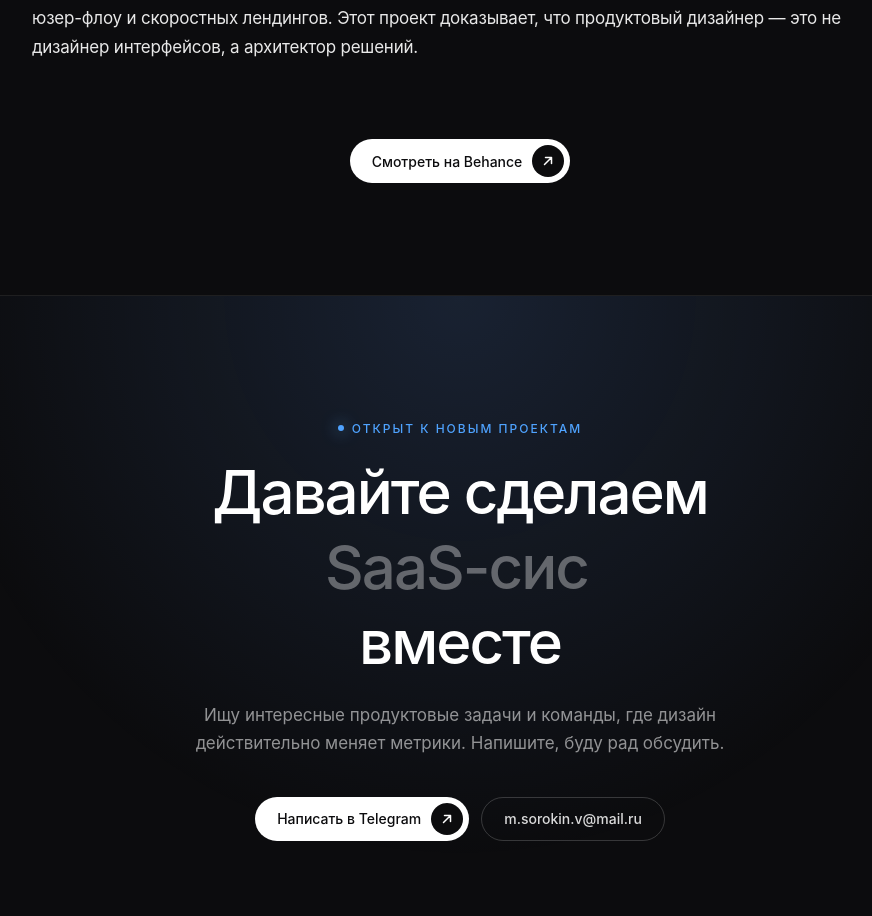
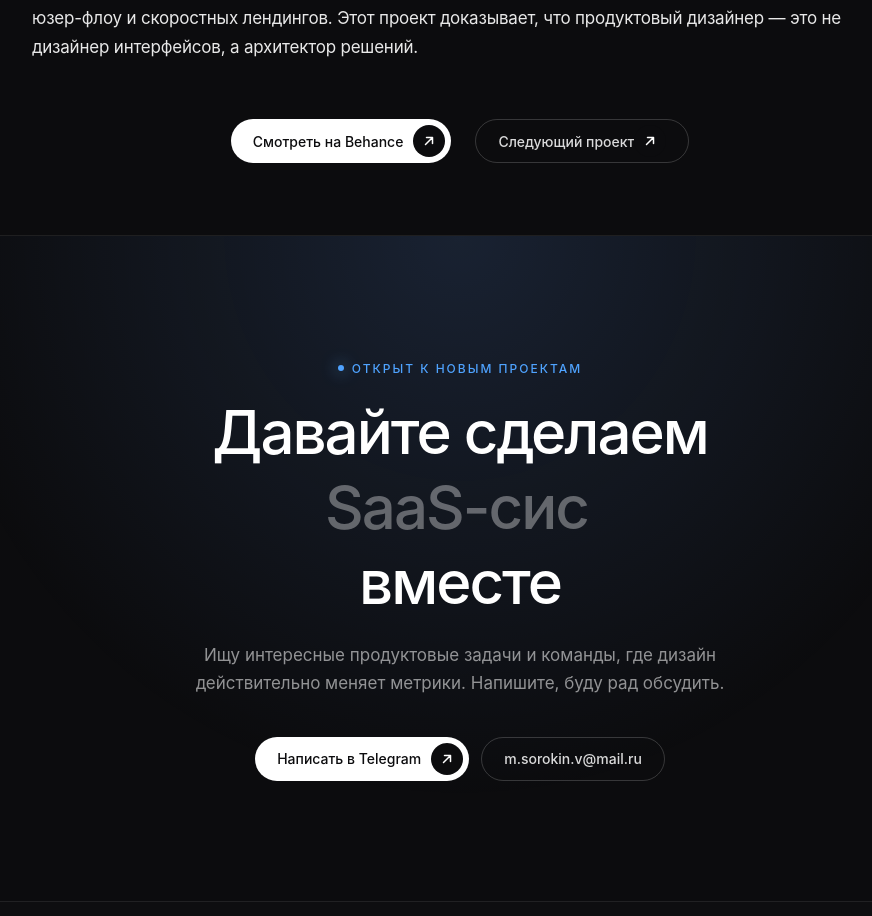
Before and after one commit to justnooob/portfolio, a Next.js app: page /projects/iywi in a window 1280 px wide. Shown: the part 4428-5344 px from the top of the page, without its empty margins (180-1052 px from the left). Built offline with nearby package versions, Linux system fonts and the light colour scheme.

Commit message:
Next Project

```diff
--- a/app/projects/[slug]/ProjectPageClient.tsx
+++ b/app/projects/[slug]/ProjectPageClient.tsx
@@ -21,6 +21,10 @@ export default function ProjectPageClient({ slug }: { slug: string }) {
   const [activeImage, setActiveImage] = useState<string | null>(null);
 
   const project = projects.find((p) => p.slug === slug);
+  const currentIndex = projects.findIndex((p) => p.slug === slug);
+  const nextProject = currentIndex !== -1 && currentIndex + 1 < projects.length
+    ? projects[currentIndex + 1]
+    : null;
 
   useEffect(() => {
     if (!project) return;
@@ -261,8 +265,9 @@ export default function ProjectPageClient({ slug }: { slug: string }) {
           </section>
         )}
 
-        {project.behanceUrl && (
-          <div className={styles.behance}>
+        {/* BUTTONS: Behance + Next project */}
+        <div className={styles.projectFooter}>
+          {project.behanceUrl && (
             <a href={project.behanceUrl} target="_blank" rel="noopener noreferrer" className="btn-cta">
               {t.project.viewBehance}
               <span className="btn-cta-ico-wrap">
@@ -271,8 +276,18 @@ export default function ProjectPageClient({ slug }: { slug: string }) {
                 </svg>
               </span>
             </a>
-          </div>
-        )}
+          )}
+          {nextProject && (
+            <Link href={`/projects/${nextProject.slug}`} className="btn-secondary">
+              {locale === 'ru' ? 'Следующий проект' : 'Next project'}
+              <span className="btn-cta-ico-wrap">
+                <svg width="14" height="14" viewBox="0 0 14 14" fill="none" xmlns="http://www.w3.org/2000/svg">
+                  <path d="M3.5 10.5L10.5 3.5M10.5 3.5H4.5M10.5 3.5V9.5" stroke="currentColor" strokeWidth="1.5" strokeLinecap="round" strokeLinejoin="round"/>
+                </svg>
+              </span>
+            </Link>
+          )}
+        </div>
       </div>
 
       <FinalCta />
--- a/app/projects/[slug]/project.module.css
+++ b/app/projects/[slug]/project.module.css
@@ -342,6 +342,23 @@
 .screenItem4 { transition-delay: 300ms; }
 .screenItem5 { transition-delay: 400ms; }
 
+/* Кнопки внизу страницы: Behance + следующий проект */
+.projectFooter {
+  display: flex;
+  gap: 24px;
+  justify-content: center;
+  margin-top: 40px;
+  flex-wrap: wrap;
+}
+
+@media (max-width: 768px) {
+  .projectFooter {
+    flex-direction: column;
+    align-items: center;
+    gap: 16px;
+  }
+}
+
 .behance {
   text-align: center;
   padding: 20px 0 40px;
```
